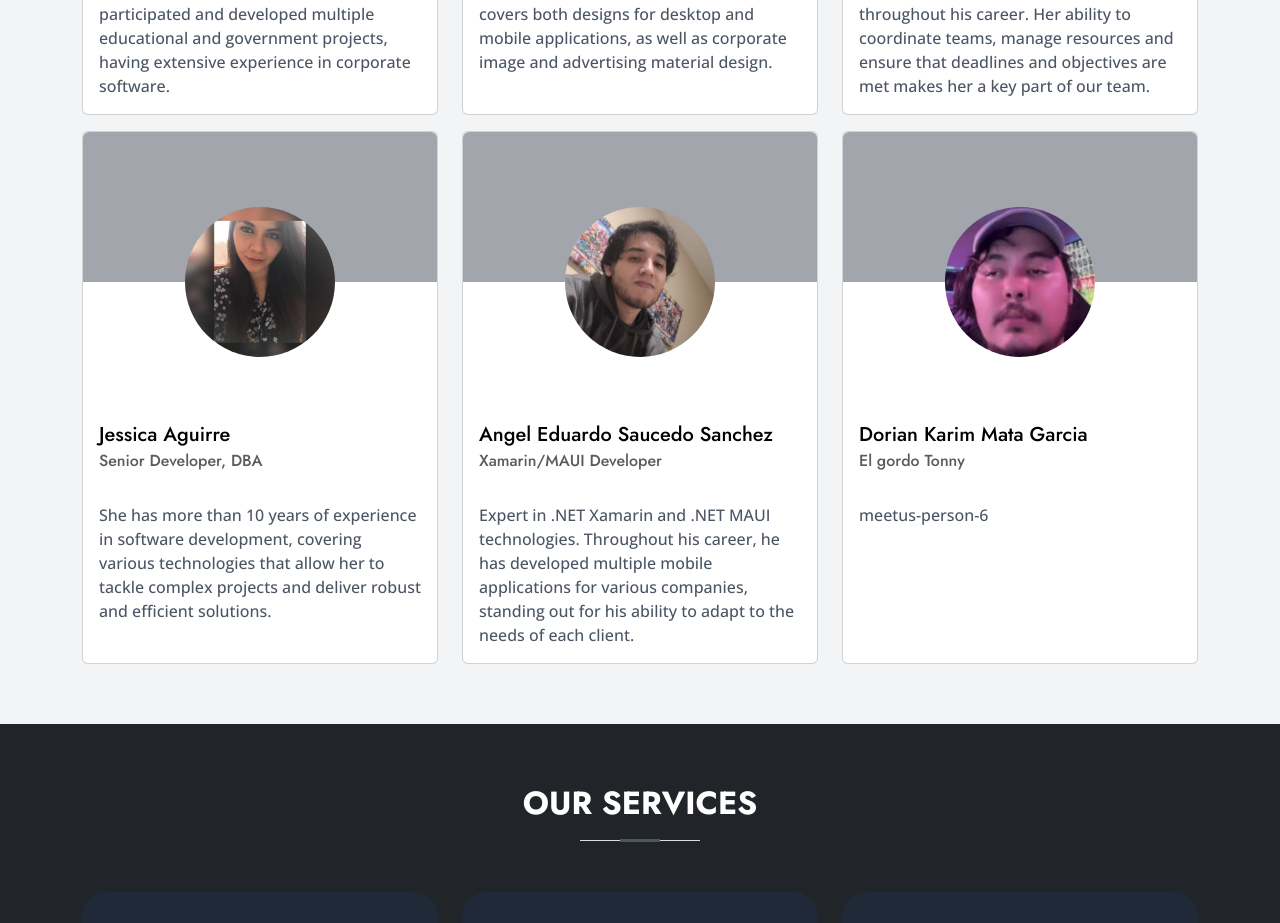
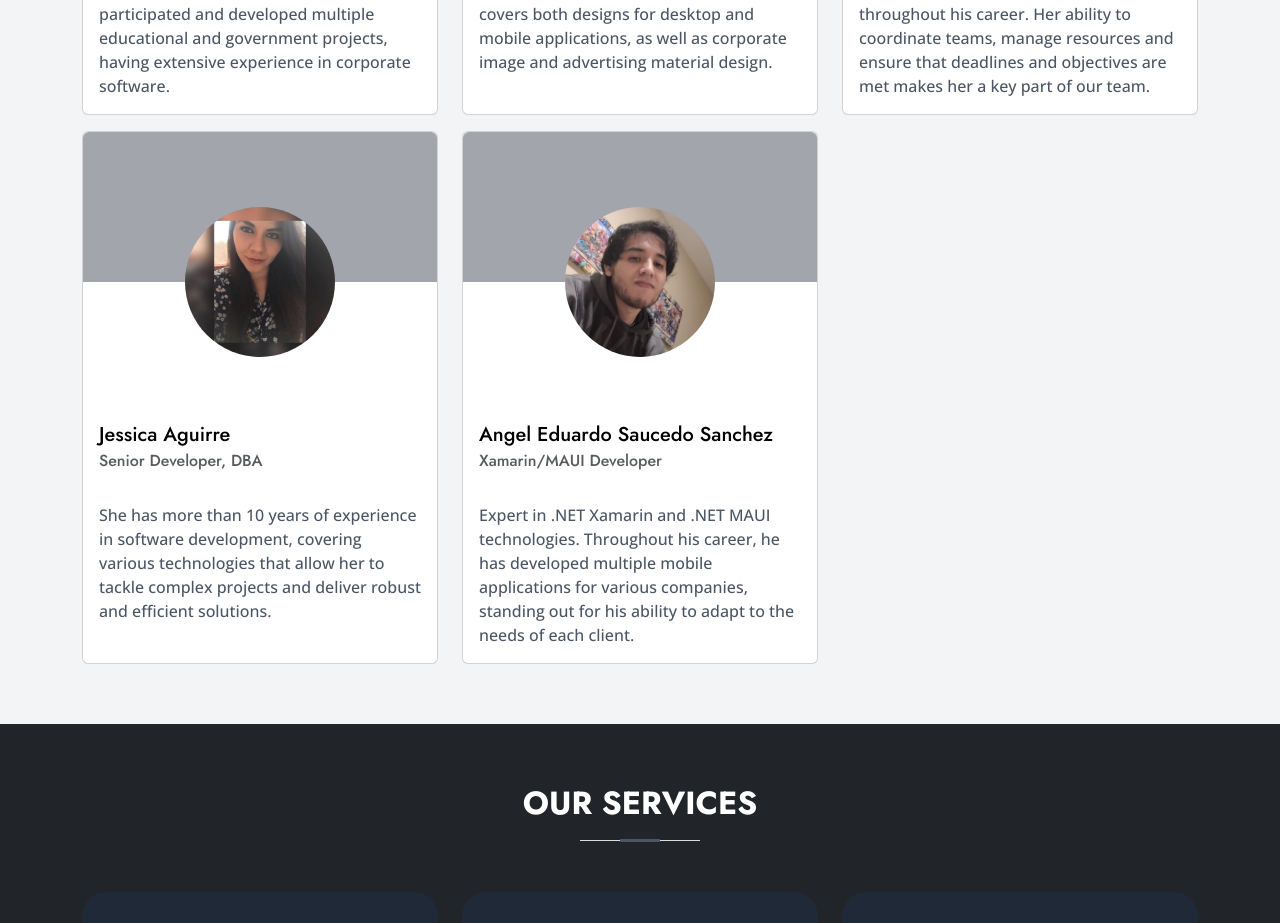
Before and after one commit to AlexGzzV/personal-web-site, a React (Create React App) app: page / in a window 1280 px wide. Shown: the part 2380-3303 px from the top of the page. Built offline with nearby package versions, Linux system fonts and the light colour scheme; some icons are missing.

Commit message:
feat / remove Karim from profile

```diff
--- a/src/components/home/conocenos/ConocenosComponent.js
+++ b/src/components/home/conocenos/ConocenosComponent.js
@@ -54,15 +54,15 @@ const Conocenos = (props) => {
       jobPosition: "Xamarin/MAUI Developer",
       image: "/images/angel-1.jpg"
     },
-    {
-      id: 6,
-      name: "Dorian Karim",
-      lastName: "Mata Garcia",
-      email: "angeleduardo388@gmail.com",
-      description: t("meetus-person-6"),
-      jobPosition: "El gordo Tonny",
-      image: "/images/karim-1.jpg"
-    }
+    // {
+    //   id: 6,
+    //   name: "Dorian Karim",
+    //   lastName: "Mata Garcia",
+    //   email: "angeleduardo388@gmail.com",
+    //   description: t("meetus-person-6"),
+    //   jobPosition: "El gordo Tonny",
+    //   image: "/images/karim-1.jpg"
+    // }
   ]
 
   return(
```
